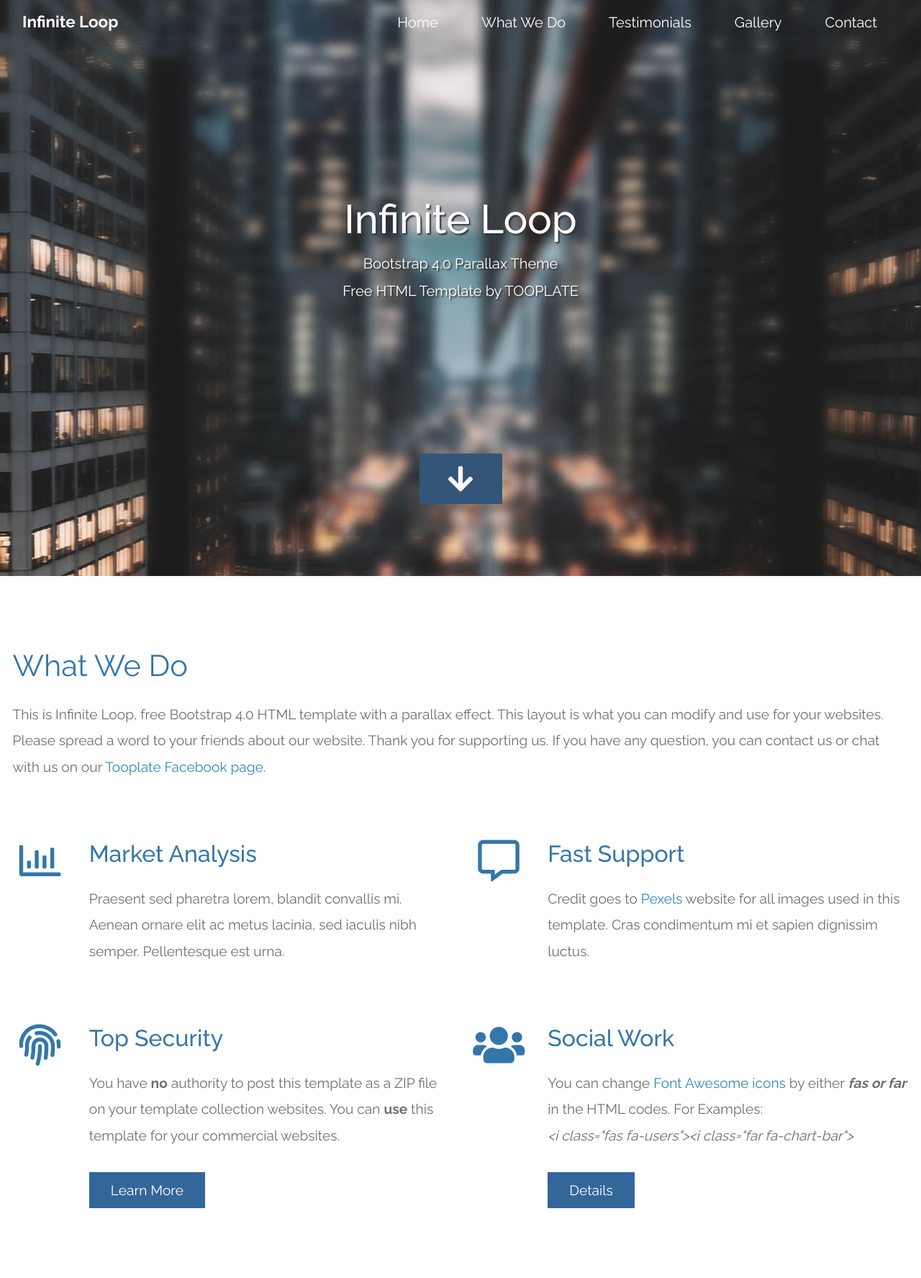
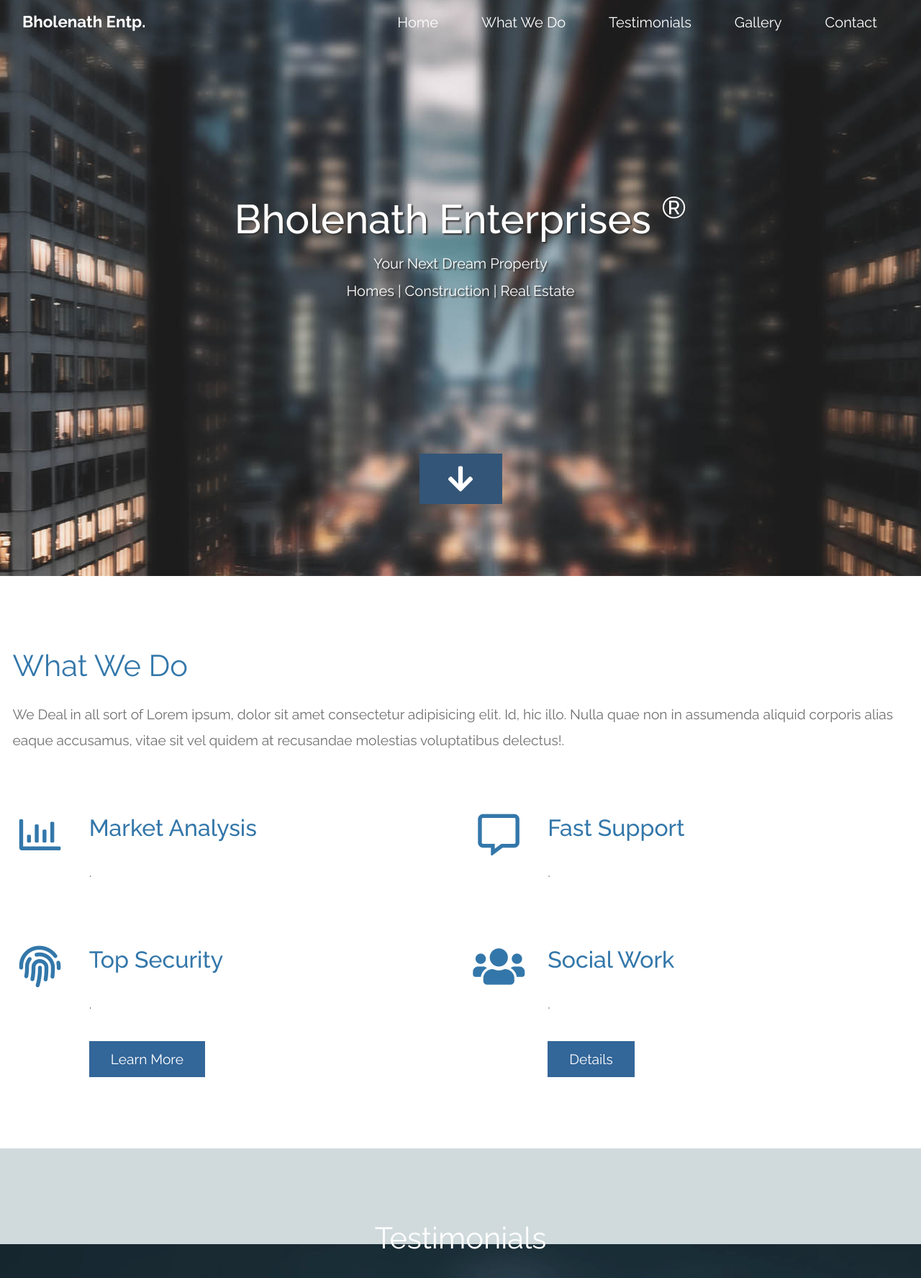
Before and after one commit to shamaunalam/PrabhuSite, a Django app: page / in a window 1280 px wide. Shown: the top 1775 px of the page at 72% size. Run offline with Django 3.2, Linux system fonts and the light colour scheme; some libraries are stand-ins or nearby versions.

Commit message:
Third Commit

```diff
--- a/templates/index.html
+++ b/templates/index.html
@@ -26,7 +26,7 @@ https://www.tooplate.com/view/2117-infinite-loop
       <nav class="navbar navbar-expand-md tm-navbar" id="tmNav">
         <div class="container">
           <div class="tm-next">
-              <a href="#infinite" class="navbar-brand">Infinite Loop</a>
+              <a href="#infinite" class="navbar-brand">Bholenath Entp.</a>
           </div>
 
           <button class="navbar-toggler" type="button" data-toggle="collapse" data-target="#navbarSupportedContent" aria-controls="navbarSupportedContent" aria-expanded="false" aria-label="Toggle navigation">
@@ -56,10 +56,10 @@ https://www.tooplate.com/view/2117-infinite-loop
 
       <div class="text-center tm-hero-text-container">
         <div class="tm-hero-text-container-inner">
-            <h2 class="tm-hero-title">Infinite Loop</h2>
+            <h2 class="tm-hero-title">Bholenath Enterprises <sup>&#174;</sup></h2>
             <p class="tm-hero-subtitle">
-              Bootstrap 4.0 Parallax Theme
-              <br>Free HTML Template by TOOPLATE
+              Your Next Dream Property
+              <br>Homes | Construction | Real Estate
             </p>
         </div>
       </div>
@@ -80,7 +80,7 @@ https://www.tooplate.com/view/2117-infinite-loop
                     <div class="tm-intro-text-container">
                         <h2 class="tm-text-primary mb-4 tm-section-title">What We Do</h2>
                         <p class="mb-4 tm-intro-text">
-                          This is Infinite Loop, free Bootstrap 4.0 HTML template with a parallax effect. This layout is what you can modify and use for your websites. Please spread a word to your friends about our website. Thank you for supporting us. If you have any question, you can contact us or chat with us on our <a href="https://fb.com/tooplate">Tooplate Facebook page</a>.</p>
+                          We Deal in all sort of Lorem ipsum, dolor sit amet consectetur adipisicing elit. Id, hic illo. Nulla quae non in assumenda aliquid corporis alias eaque accusamus, vitae sit vel quidem at recusandae molestias voluptatibus delectus!</a>.</p>
                     </div>
                 </div>
 
@@ -94,7 +94,7 @@ https://www.tooplate.com/view/2117-infinite-loop
                     <div class="tm-intro-text-container">
                         <h2 class="tm-text-primary mb-4">Market Analysis</h2>
                         <p class="mb-4 tm-intro-text">
-                          Praesent sed pharetra lorem, blandit convallis mi. Aenean ornare elit ac metus lacinia, sed iaculis nibh semper. Pellentesque est urna.</p>
+                          .</p>
                     </div>
                 </div>
 
@@ -105,7 +105,7 @@ https://www.tooplate.com/view/2117-infinite-loop
                     <div class="tm-intro-text-container">
                         <h2 class="tm-text-primary mb-4">Fast Support</h2>
                         <p class="mb-4 tm-intro-text">
-                          Credit goes to <a rel="nofollow" href="https://www.pexels.com">Pexels</a> website for all images used in this template. Cras condimentum mi et sapien dignissim luctus.</p>
+                          .</p>
                     </div>
                 </div>
 
@@ -119,7 +119,7 @@ https://www.tooplate.com/view/2117-infinite-loop
                     <div class="tm-intro-text-container">
                         <h2 class="tm-text-primary mb-4">Top Security</h2>
                         <p class="mb-4 tm-intro-text">
-                      You have <strong>no</strong> authority to post this template as a ZIP file on your template collection websites. You can <strong>use</strong> this template for your commercial websites.</p>
+                     .</p>
 
                           <div class="tm-continue">
                             <a href="#testimonials" class="tm-intro-text tm-btn-primary">Learn More</a>
@@ -134,8 +134,9 @@ https://www.tooplate.com/view/2117-infinite-loop
                     <div class="tm-intro-text-container">
                       <h2 class="tm-text-primary mb-4">Social Work</h2>
                         <p class="mb-4 tm-intro-text">
-                      You can change <a href="https://fontawesome.com/icons?d=gallery">Font Awesome icons</a> by either <b><em>fas or far</em></b> in the HTML codes. For Examples:<br>
-                      <em>&lt;i class=&quot;fas fa-users&quot;&gt;&lt;i class=&quot;far fa-chart-bar&quot;&gt;</em> </p>
+                      .</p>
+                      <!--You can change <a href="https://fontawesome.com/icons?d=gallery">Font Awesome icons</a> by either <b><em>fas or far</em></b> in the HTML codes. For Examples:<br>
+                      <em>&lt;i class=&quot;fas fa-users&quot;&gt;&lt;i class=&quot;far fa-chart-bar&quot;&gt;</em> -->
 
                           <div class="tm-continue">
                             <a href="#testimonials" class="tm-intro-text tm-btn-primary">Details</a>
```
